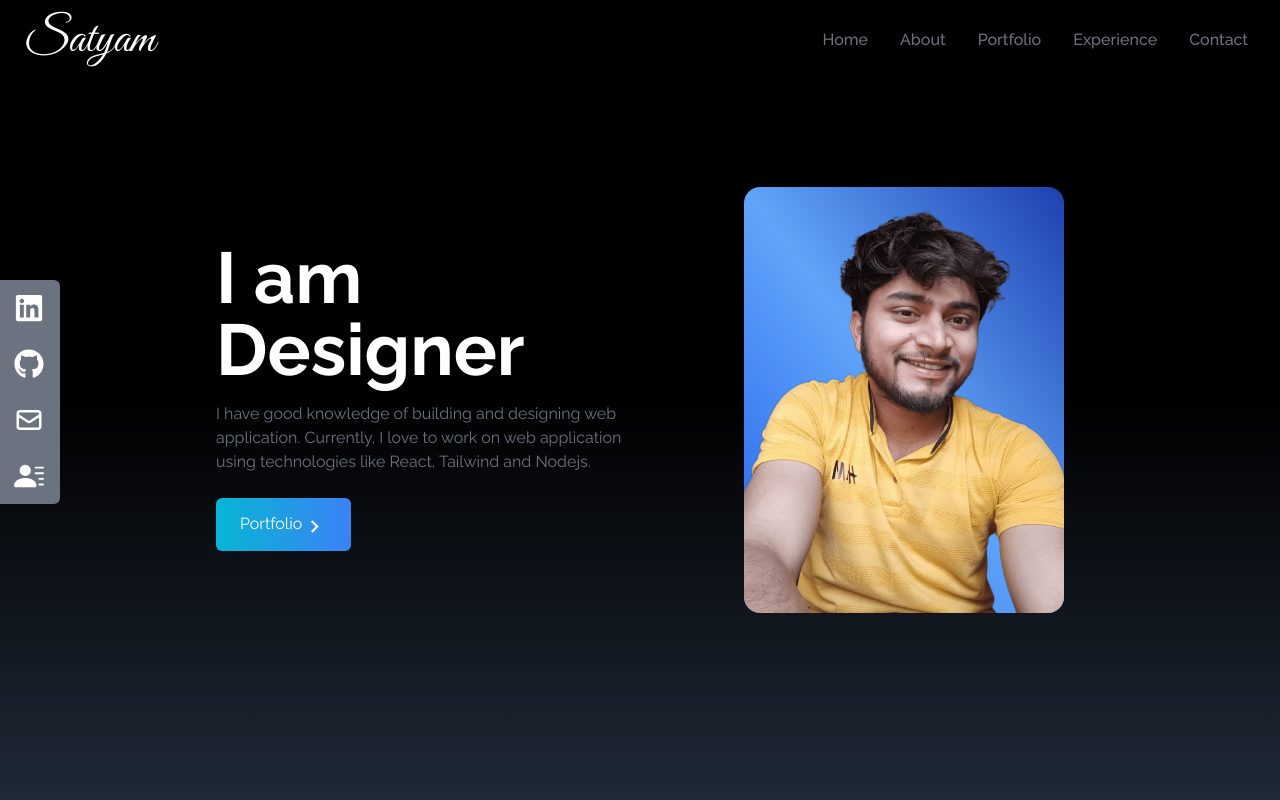
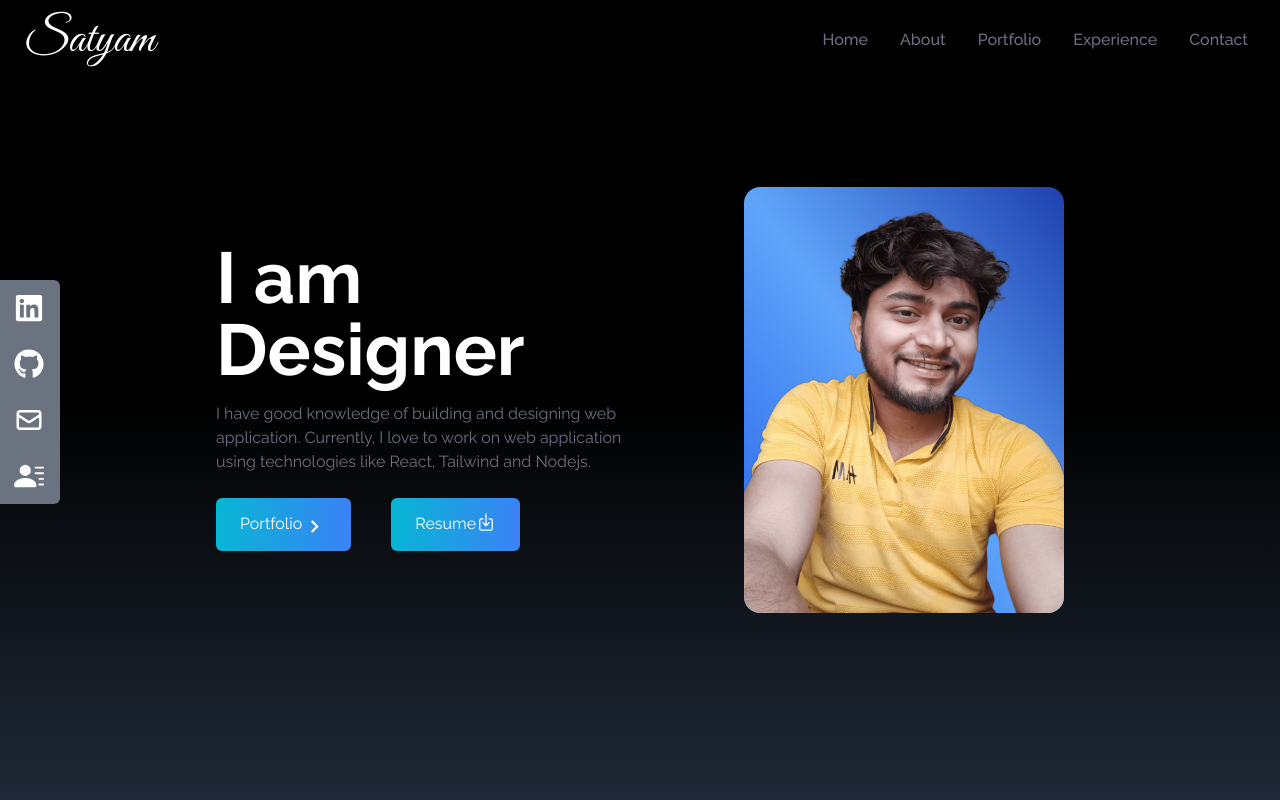
Before and after one commit to mishrasatyam28/portfolio, a React (Vite) app: page / in a window 1280 px wide. Shown: the top 800 px of the page. Built offline with nearby package versions, Linux system fonts and the light colour scheme.

Commit message:
getform used in action and Resume button & instagram link added

```diff
--- a/src/components/Contact.jsx
+++ b/src/components/Contact.jsx
@@ -17,7 +17,11 @@ const Contact = () => {
           <p className="py-6">Submit the form below to get in touch with me </p>
         </div>
         <div className="flex justify-center items-center">
-          <form action="" className="flex flex-col w-full md:w/2">
+          <form
+            action="https://getform.io/f/warkypwb"
+            method="POST"
+            className="flex flex-col w-full md:w/2"
+          >
             <input
               type="text"
               name="name"
--- a/src/components/Home.jsx
+++ b/src/components/Home.jsx
@@ -1,6 +1,7 @@
 import React from "react";
 import HeroImage from "../assets/heroImageCompress.png";
 import { MdOutlineKeyboardArrowRight } from "react-icons/md";
+import { IoDownloadOutline } from "react-icons/io5";
 import { Link } from "react-scroll";
 import { useTypewriter, Cursor } from "react-simple-typewriter";
 // social links
@@ -22,12 +23,12 @@ const Home = () => {
     {
       id: 3,
       child: <HiOutlineMail size={30} />,
-      href: "mailto:satyammishra.work@gmail.com",
+      href: "mailto:satyamsumit8750@gmail.com",
     },
     {
       id: 4,
       child: <FaInstagram size={30} />,
-      href: "/resume.pdf",
+      href: "https://www.instagram.com/iamsatyam28/",
     },
   ];
   const [text] = useTypewriter({
@@ -68,7 +69,7 @@ const Home = () => {
               </a>
             ))}
           </div>
-          <div>
+          <div className="flex gap-10">
             <Link
               to="portfolio"
               smooth
@@ -80,6 +81,18 @@ const Home = () => {
                 <MdOutlineKeyboardArrowRight size={25} className="mt-1" />
               </span>
             </Link>
+            <a
+              href="https://drive.google.com/file/d/13riLU8z-9iEWRL3Vm_rnhjwdUYgdZ-PD/view?usp=sharing"
+              target="_blank"
+              smooth
+              duration={500}
+              className="group text-white w-fit px-6 py-3 my-2 flex items-center rounded-md bg-gradient-to-r from-cyan-500 to-blue-500 cursor-pointer   "
+            >
+              Resume
+              <span className="group-hover:rotate-90">
+                <IoDownloadOutline size={20} className="-mt-1" />
+              </span>
+            </a>
           </div>
         </div>
 
--- a/src/components/SocialLinks.jsx
+++ b/src/components/SocialLinks.jsx
@@ -34,7 +34,7 @@ const SocialLinks = () => {
           <HiOutlineMail size={30} />
         </>
       ),
-      href: "mailto:satyammishra.work@gmail.com",
+      href: "mailto:satyamsumit8750@gmail.com",
     },
     {
       id: 4,
@@ -44,9 +44,9 @@ const SocialLinks = () => {
           <BsFillPersonLinesFill size={30} />
         </>
       ),
-      href: "/resume.pdf",
+      href: "https://drive.google.com/file/d/13riLU8z-9iEWRL3Vm_rnhjwdUYgdZ-PD/view?usp=sharing",
       style: "rounded-br-md",
-      download: true,
+      // download: true,
     },
   ];
 
@@ -65,7 +65,7 @@ const SocialLinks = () => {
             <a
               href={href}
               className="flex justify-between items-center w-full text-white"
-              download={download}
+              // download={download}
               target="_blank"
               rel="noreferrer"
             >
```
